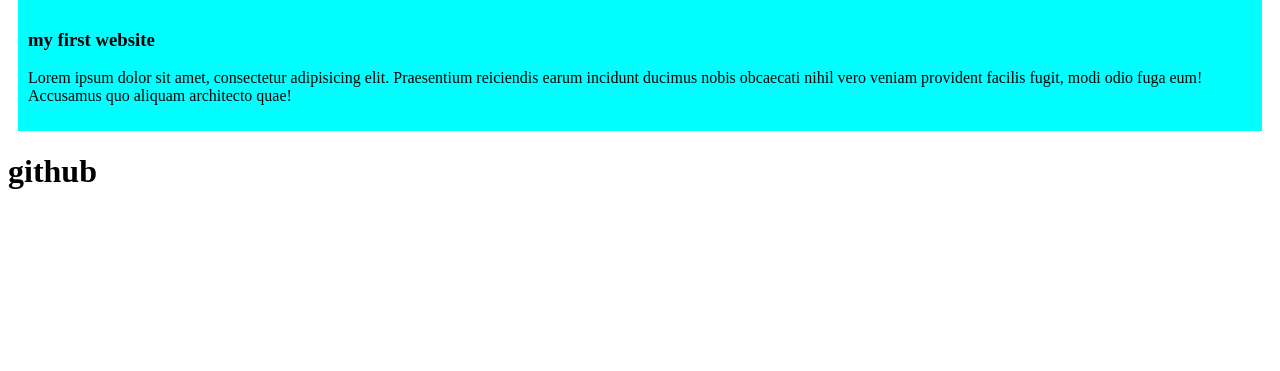
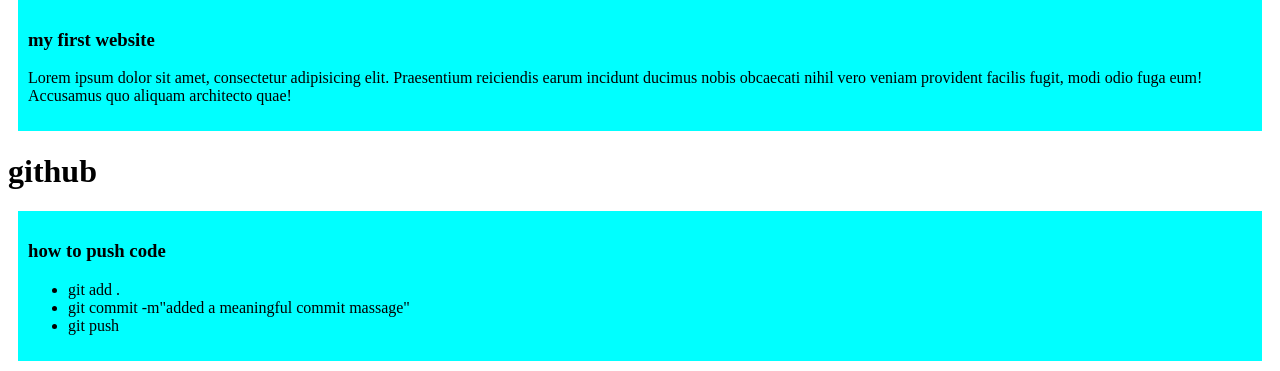
Before and after one commit to mdfahad132/my-first-github-repo, a plain HTML site: page index.html in a window 1280 px wide. Shown: the part 644-1015 px from the top of the page. Before the commit the page ends 855 px from the top, so only its background shows below. Drawn offline with Linux system fonts and the light colour scheme.

Commit message:
added my list

```diff
--- a/index.html
+++ b/index.html
@@ -27,5 +27,13 @@
         <p>Lorem ipsum dolor sit amet, consectetur adipisicing elit. Praesentium reiciendis earum incidunt ducimus nobis obcaecati nihil vero veniam provident facilis fugit, modi odio fuga eum! Accusamus quo aliquam architecto quae!</p>
     </div>
    <h1>github</h1>
+   <div>
+    <h3>how to push code</h3>
+    <ul>
+        <li>git add .</li>
+        <li>git commit -m"added a meaningful commit massage"</li>
+        <li>git push</li>
+    </ul>
+   </div>
 </body>
 </html>
```
